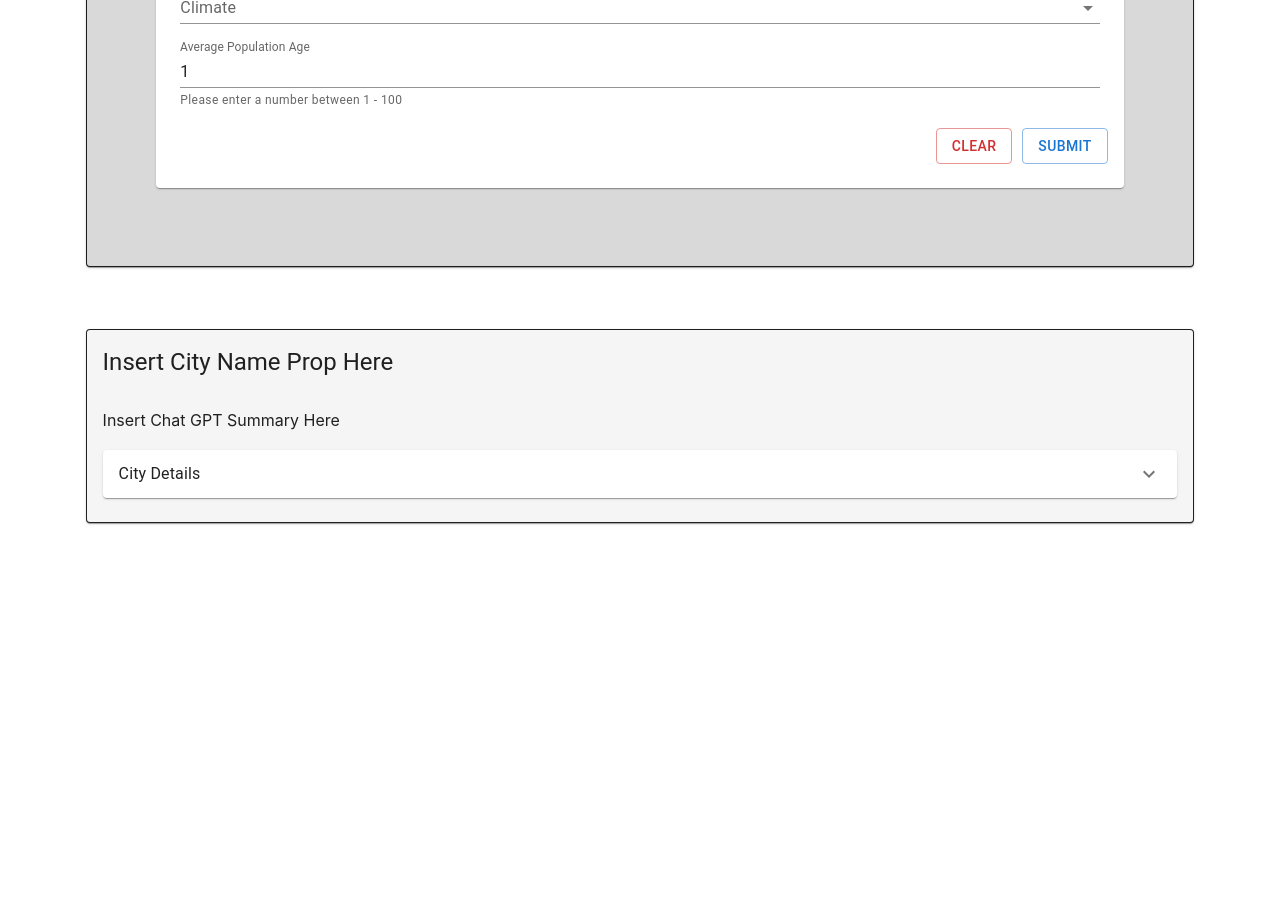
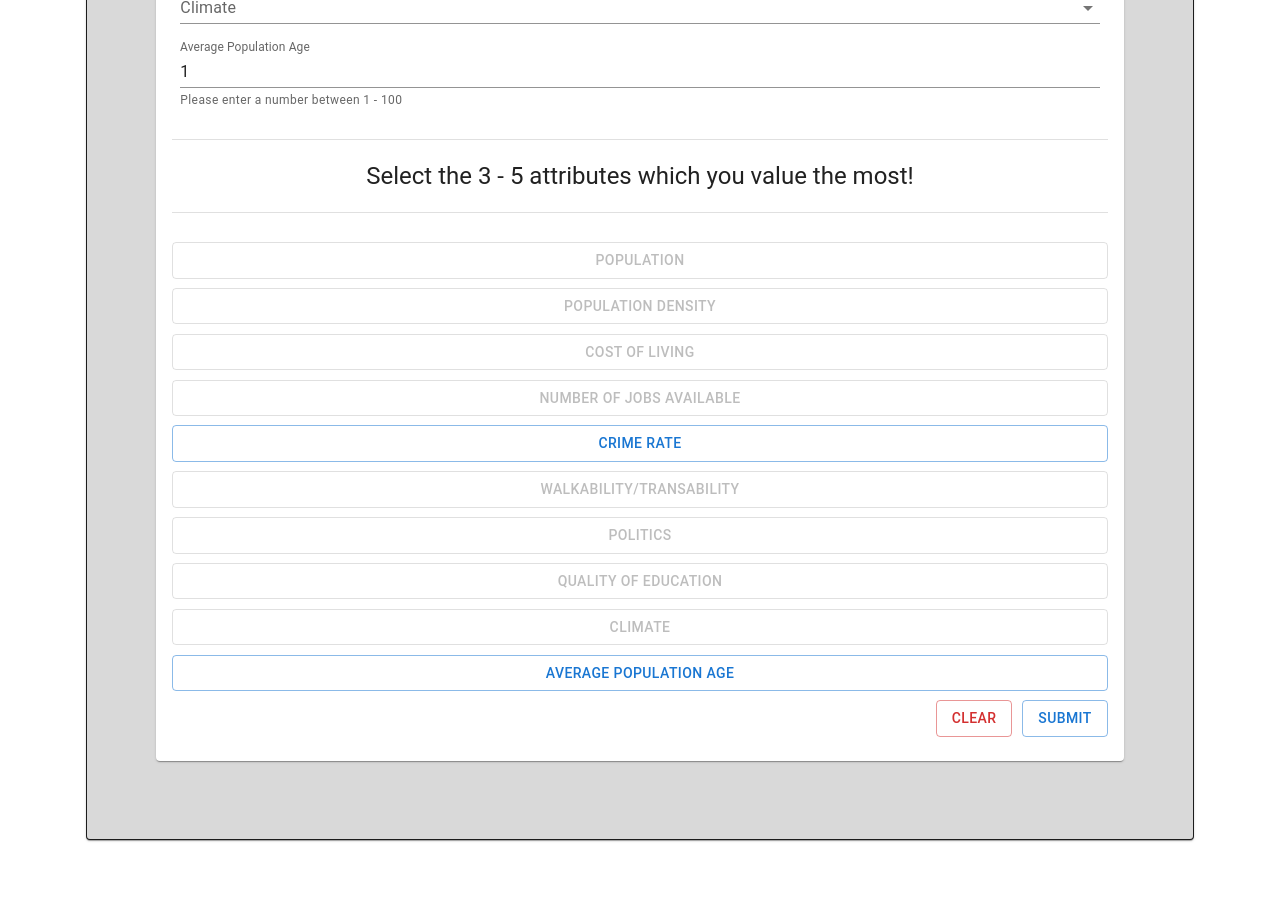
Before and after one commit to mjk257/uds, a React (Create React App) app: page / in a window 1280 px wide. Shown: the part 980-1879 px from the top of the page. Before the commit the page ends 1564 px from the top, so only its background shows below. Built offline with nearby package versions, Linux system fonts and the light colour scheme.

Commit message:
Tried using a button group initially
It looks nice, but I don't think it works with the requirements

```diff
--- a/package.json
+++ b/package.json
@@ -50,6 +50,6 @@
     "@types/jest": "^29.5.5",
     "jest": "^29.7.0",
     "ts-jest": "^29.1.1",
-    "typescript": "^5.2.2"
+    "typescript": "^4.9.5"
   }
 }
--- a/src/components/ConfigurationForm.tsx
+++ b/src/components/ConfigurationForm.tsx
@@ -4,7 +4,7 @@ import {
     Button,
     Card,
     CardContent,
-    CardHeader,
+    CardHeader, Chip,
     Divider,
     FormControl, FormHelperText, FormLabel, InputBaseComponentProps,
     InputLabel,
@@ -12,13 +12,27 @@ import {
     Select, Slider, TextField, TextFieldVariants, Typography
 } from "@mui/material";
 import { Configs } from "../types/utility-types";
+import { JSX } from "react/jsx-runtime";
 
 // Note that some of this stuff might be placeholders for later on
 
-const ConfigurationForm = ({ currentConfig, setCurrentConfig, allConfigs, currentConfigName, setAllConfigs } : Props) => {
+const ConfigurationForm = ({currentConfig, setCurrentConfig, allConfigs, currentConfigName, setAllConfigs}: Props) => {
 
-    const handleChange = (property : any, event : any) => {
-        setCurrentConfig({ ...currentConfig, [property]: event.target.value });
+    const handleChange = (property: any, event: any) => {
+        if (property === 'priorityAttributes') {
+            //@ts-ignore
+            let newPriorityAttributes = currentConfig[property];
+            const attribute = event.target.value;
+            if (newPriorityAttributes.includes(attribute)) {
+                newPriorityAttributes = newPriorityAttributes.filter((item: any) => item !== attribute);
+            } else {
+                newPriorityAttributes.push(attribute);
+            }
+            console.log(newPriorityAttributes);
+            setCurrentConfig({...currentConfig, [property]: newPriorityAttributes});
+        } else {
+            setCurrentConfig({...currentConfig, [property]: event.target.value});
+        }
     }
 
     useEffect(() => {
@@ -197,6 +211,19 @@ const ConfigurationForm = ({ currentConfig, setCurrentConfig, allConfigs, curren
         }
     ]
 
+    const priorityAttributeBtns = [
+        { title: "Population", value: "population" },
+        { title: "Population Density", value: "populationDensity" },
+        { title: "Cost of Living", value: "costOfLiving" },
+        { title: "Number of Jobs Available", value: "numberOfJobsAvailable" },
+        { title: "Crime Rate", value: "crimeRate" },
+        { title: 'Walkability/Transability', value: "walkAndTransability" },
+        { title: "Politics", value: "politics" },
+        { title: "Quality of Education", value: "qualityOfEducation" },
+        { title: "Climate", value: "climate" },
+        { title: "Average Population Age", value: "avgPopulationAge" }
+    ]
+
     return  (
         <>
             <div className='preferences-form-container'>
@@ -259,6 +286,33 @@ const ConfigurationForm = ({ currentConfig, setCurrentConfig, allConfigs, curren
                                 )
                             }
                         })}
+                        <br />
+                        <Divider />
+                        <br />
+                        <Typography variant='h5' className='preferences-form-priority-attributes-header'>
+                            Select the 3 - 5 attributes which you value the most!
+                        </Typography>
+                        <br />
+                        <Divider />
+                        <br />
+                        <FormControl variant='standard'>
+                            { priorityAttributeBtns.map((btn, index) => {
+                                return (
+                                    <Button
+                                          key={ index }
+                                          variant={ currentConfig.priorityAttributes.includes(btn.value) ? 'contained' : 'outlined' }
+                                          // @ts-ignore
+                                          disabled={ currentConfig[btn.value] === '' }
+                                          color='primary'
+                                          value={ btn.value }
+                                          className='preferences-form-priority-attributes'
+                                          onClick={ (event) => handleChange('priorityAttributes', event) }
+                                          >
+                                        { btn.title }
+                                    </Button>
+                                )
+                            })}
+                        </FormControl>
                         <div className='preferences-form-sibling-set'>
                             <Button color='error' variant="outlined" onClick={ clearForm }>
                                 Clear
--- a/src/styles/index.scss
+++ b/src/styles/index.scss
@@ -42,6 +42,12 @@
           margin: 8px 8px 8px 8px;
           min-width: 120px;
         }
+        .preferences-form-priority-attributes {
+          display: flex;
+          flex-direction: row;
+          gap: 10px;
+          margin: 1% 0 0 0;
+        }
       }
     }
   }
--- a/src/types/utility-types.ts
+++ b/src/types/utility-types.ts
@@ -9,6 +9,7 @@ export type CityPreferencesConfiguration = {
     qualityOfEducation: string,
     climate: string,
     avgPopulationAge: number
+    priorityAttributes: string[]
 };
 
 export type Configs = {
@@ -29,68 +30,14 @@ export const defaultCityPreferencesConfiguration : CityPreferencesConfiguration
     politics: "",
     qualityOfEducation: "",
     climate: "",
-    avgPopulationAge: 1
+    avgPopulationAge: 1,
+    priorityAttributes: []
 };
 
 export const defaultCityPreferencesConfigurationSet : Configs = {
-    "config1": {
-        population: "",
-        populationDensity: "",
-        costOfLiving: "",
-        numberOfJobsAvailable: "",
-        crimeRate: 0,
-        walkAndTransability: "",
-        politics: "",
-        qualityOfEducation: "",
-        climate: "",
-        avgPopulationAge: 1
-    },
-    "config2": {
-        population: "",
-        populationDensity: "",
-        costOfLiving: "",
-        numberOfJobsAvailable: "",
-        crimeRate: 0,
-        walkAndTransability: "",
-        politics: "",
-        qualityOfEducation: "",
-        climate: "",
-        avgPopulationAge: 1
-    },
-    "config3": {
-        population: "",
-        populationDensity: "",
-        costOfLiving: "",
-        numberOfJobsAvailable: "",
-        crimeRate: 0,
-        walkAndTransability: "",
-        politics: "",
-        qualityOfEducation: "",
-        climate: "",
-        avgPopulationAge: 1
-    },
-    "config4": {
-        population: "",
-        populationDensity: "",
-        costOfLiving: "",
-        numberOfJobsAvailable: "",
-        crimeRate: 0,
-        walkAndTransability: "",
-        politics: "",
-        qualityOfEducation: "",
-        climate: "",
-        avgPopulationAge: 1
-    },
-    "config5": {
-        population: "",
-        populationDensity: "",
-        costOfLiving: "",
-        numberOfJobsAvailable: "",
-        crimeRate: 0,
-        walkAndTransability: "",
-        politics: "",
-        qualityOfEducation: "",
-        climate: "",
-        avgPopulationAge: 1
-    }
+    "config1": defaultCityPreferencesConfiguration,
+    "config2": defaultCityPreferencesConfiguration,
+    "config3": defaultCityPreferencesConfiguration,
+    "config4": defaultCityPreferencesConfiguration,
+    "config5": defaultCityPreferencesConfiguration
 };
```
Also changed, not shown: 1 other file (tests, documents, lock files or other folders).
